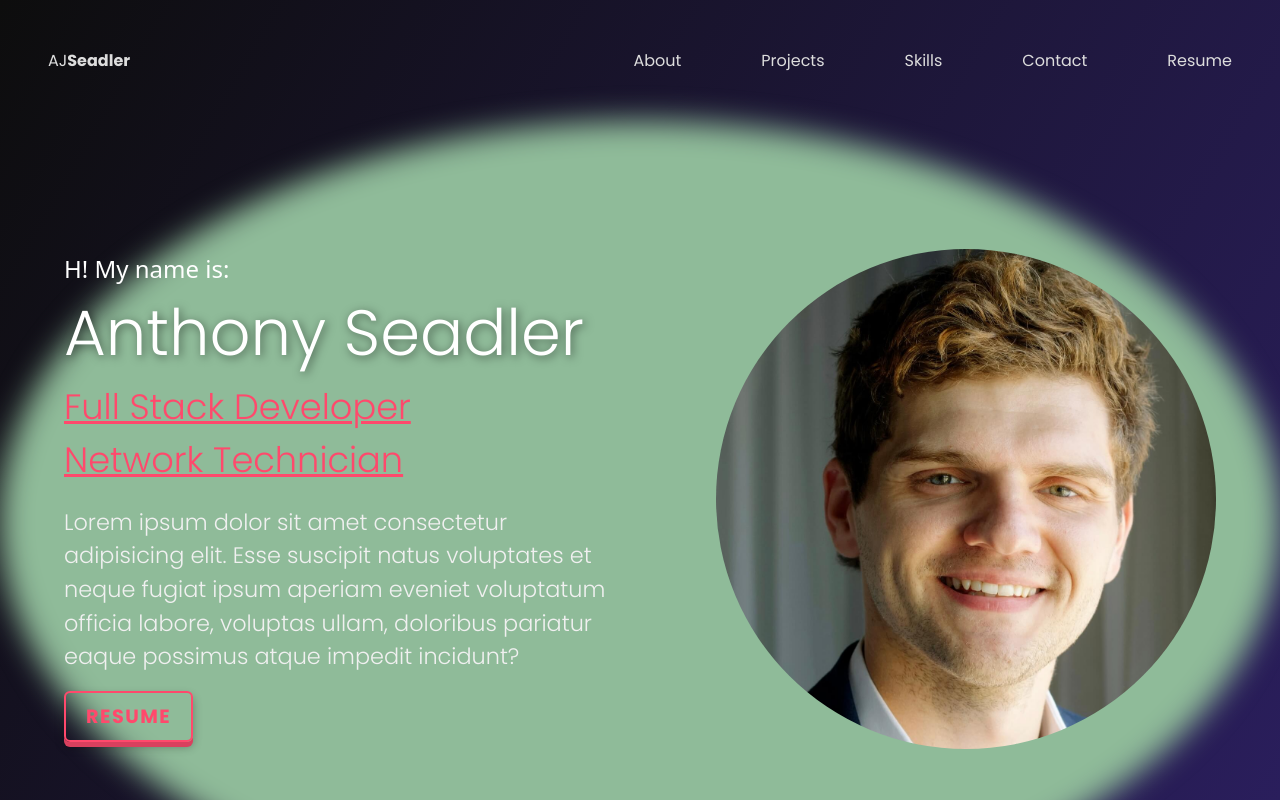
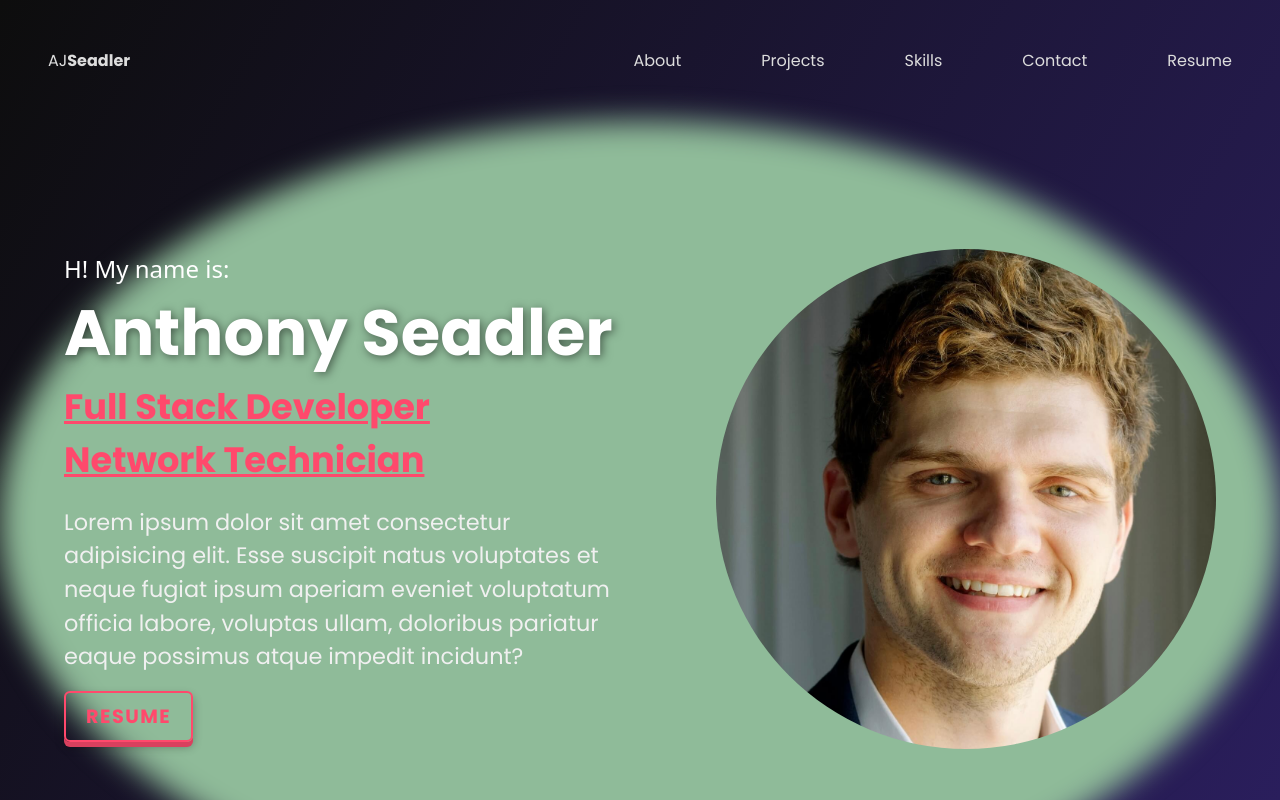
Before and after one commit to ajSeadler/dev-site, a React (Vite) app: page / in a window 1280 px wide. Shown: the top 800 px of the page. Built offline with nearby package versions, Linux system fonts and the light colour scheme; a web font is replaced by a local one.

Commit message:
bolder fonts

```diff
--- a/src/styles/HeroSection.css
+++ b/src/styles/HeroSection.css
@@ -18,19 +18,22 @@
 }
 
 .hero-section h1,
-.hero-section h2,
-.hero-section h3,
-.hero-section p {
-  font-weight: 100 !important;
-  /* Set for all text elements */
+.hero-section h3 {
+  font-weight: bold !important;
+
 }
 
 .greeting {
   display: inline;
   /* Keep it inline for the blinking effect */
   white-space: nowrap;
+  font-weight: 100 !important;
   font-family: system-ui, -apple-system, BlinkMacSystemFont, 'Segoe UI', Roboto, Oxygen, Ubuntu, Cantarell, 'Open Sans', 'Helvetica Neue', sans-serif !important;
   /* Prevent text wrapping */
+}
+
+.greeting h2 {
+  font-weight: 100 !important;
 }
 
 .blinking-cursor {
@@ -56,7 +59,6 @@
 .name {
   font-size: 4rem;
   /* Base font size */
-  font-weight: 100 !important;
   /* Lighter weight for simplicity */
   text-shadow: 2px 2px 10px rgba(0, 0, 0, 0.5);
   /* Softer shadow */
```
